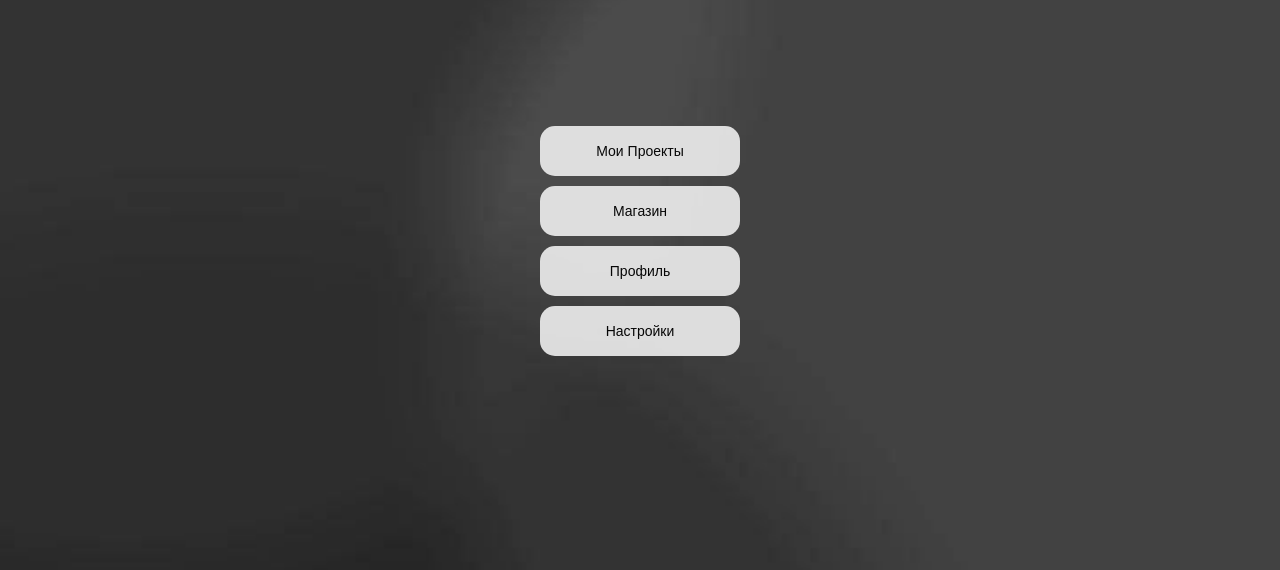
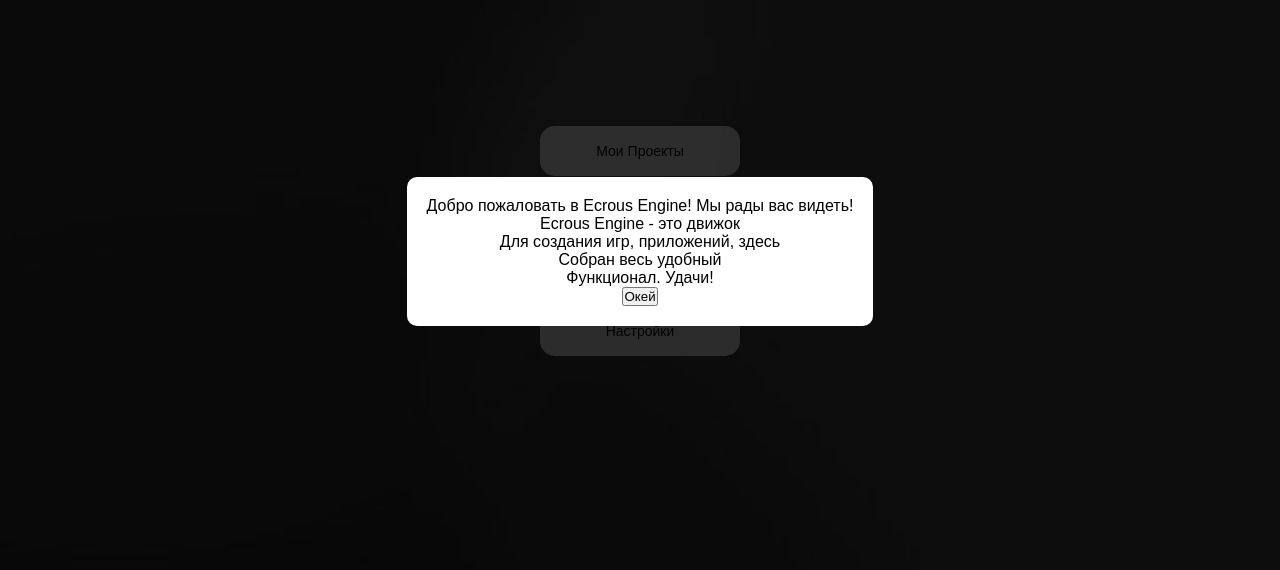
Before and after one commit to HumoatStudio/Ecrous-Engine, a plain HTML site: page index.html in a window 1280 px wide. Shown: the part 149-719 px from the top of the page. Drawn offline with Linux system fonts and the light colour scheme; a web font is replaced by a local one.

Commit message:
Add files via upload

```diff
--- a/script.js
+++ b/script.js
@@ -41,3 +41,41 @@ function applyLanguage(language) {
         document.querySelector('.menu-button:nth-child(4)').textContent = 'Настройки';
     }
 }
+
+window.onload = function() {
+    const savedSettings = JSON.parse(localStorage.getItem('gameEngineSettings'));
+    if (savedSettings) {
+        applyTheme(savedSettings.uiTheme || 'dark');
+        applyLanguage(savedSettings.language || 'ru');
+    }
+
+    // Проверяем, если это первый визит
+    const firstVisit = localStorage.getItem('firstVisit');
+    if (!firstVisit) {
+        showWelcomeMessage(); // Показываем сообщение для новичков
+    }
+};
+
+// Функция для показа приветственного сообщения
+function showWelcomeMessage() {
+    const welcomeMessage = document.createElement('div');
+    welcomeMessage.className = 'welcome-message';
+    welcomeMessage.innerHTML = `
+        <div class="welcome-content">
+            <p>Добро пожаловать в Ecrous Engine! Мы рады вас видеть!</p>
+            <p>Ecrous Engine - это движок</p>
+            <p>Для создания игр, приложений, здесь</p>
+            <p>Собран весь удобный</p>
+            <p>Функционал. Удачи!</p>
+            <button id="closeWelcomeButton">Окей</button>
+        </div>
+    `;
+
+    document.body.appendChild(welcomeMessage);
+
+    // Закрытие сообщения при нажатии на кнопку
+    document.getElementById('closeWelcomeButton').addEventListener('click', function() {
+        document.body.removeChild(welcomeMessage);
+        localStorage.setItem('firstVisit', 'true'); // Устанавливаем, что сообщение было показано
+    });
+}
--- a/styles.css
+++ b/styles.css
@@ -177,3 +177,40 @@ body.light-theme .build-info {
         width: 80%;
     }
 }
+
+
+.welcome-message {
+    position: fixed;
+    top: 0;
+    left: 0;
+    width: 100%;
+    height: 100%;
+    background-color: rgba(0, 0, 0, 0.8);
+    display: flex;
+    justify-content: center;
+    align-items: center;
+    z-index: 1000;
+}
+
+.welcome-content {
+    background-color: white;
+    padding: 20px;
+    border-radius: 10px;
+    text-align: center;
+    color: black;
+}
+
+#welcome-content button {
+    margin-top: 10px;
+    padding: 10px 20px;
+    border: none;
+    background-color: #6200ea;
+    color: white;
+    border-radius: 5px;
+    cursor: pointer;
+    transition: background-color 0.3s ease;
+}
+
+#welcome-content button:hover {
+    background-color: #3700b3;
+}
```
